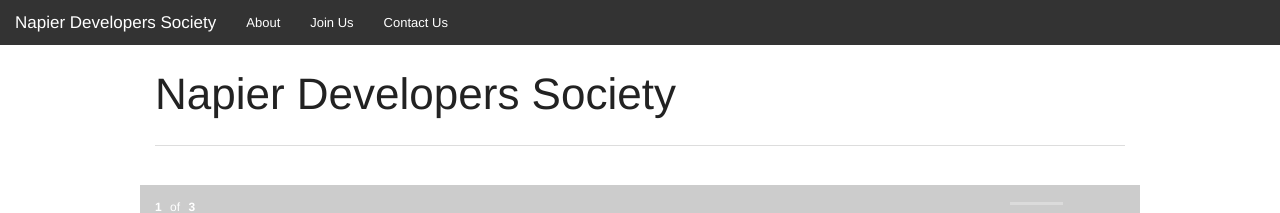
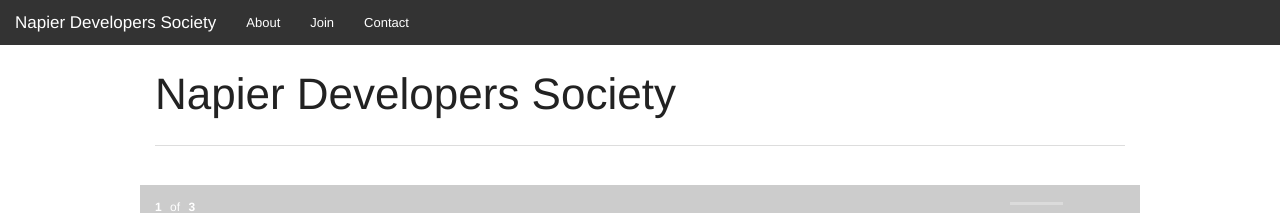
Before and after one commit to NapierDevSoc/NapierDevSoc.github.io, a Jekyll site: the page built from index.html, in a window 1280 px wide. Shown: the top 213 px of the page. Built offline with Jekyll 4.4.1, drawn with Linux system fonts in a browser that asks for light colours; Markdown is read by kramdown in place of the engine named in the settings; the list of posts is cut into pages by our own code.

Commit message:
Added a blank join page. Updated the nav

```diff
--- a/_includes/nav.html
+++ b/_includes/nav.html
@@ -13,8 +13,8 @@
       <!-- Left Nav Section -->
       <ul class="left">
         <li class="{% if page.navTab == 'about' %}active{% endif %}"><a href="/about/">About</a></li>
-        <li><a href="#join-us">Join Us</a></li>
-        <li><a href="#contact-us">Contact Us</a></li>
+        <li class="{% if page.navTab == 'join' %}active{% endif %}"><a href="/join/">Join</a></li>
+        <li class="{% if page.navTab == 'contact' %}active{% endif %}"><a href="/contact/">Contact</a></li>
       </ul>
     </section>
   </nav>
```
Also changed, not shown: join/index.md (added, +7 -0 lines).
